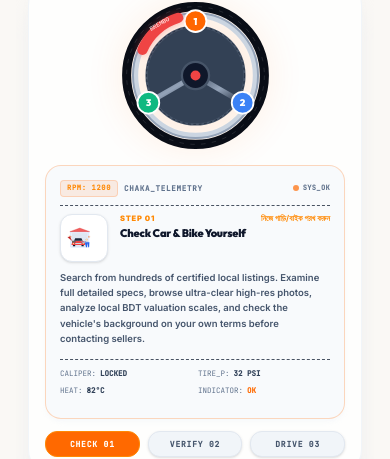
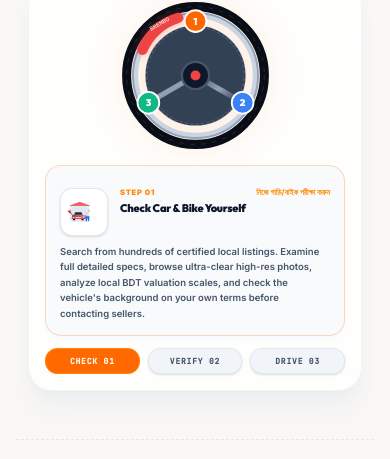
Before and after one commit to mahbub-alom/chaka, a Next.js app: page / in a window 390 px wide. Shown: the part 1393-1852 px from the top of the page. Built offline with nearby package versions, Linux system fonts and the light colour scheme.

Commit message:
how it works mobile device some content comment done

```diff
--- a/sections/HowItWorks.tsx
+++ b/sections/HowItWorks.tsx
@@ -12,7 +12,7 @@ export default function HowItWorks({ isDarkMode }: HowItWorksProps) {
     {
       number: "01",
       title: "Check Car & Bike Yourself",
-      bengaliTitle: "নিজে গাড়ি/বাইক পরখ করুন",
+      bengaliTitle: "নিজে গাড়ি/বাইক পরীক্ষা করুন",
       description: "Search from hundreds of certified local listings. Examine full detailed specs, browse ultra-clear high-res photos, analyze local BDT valuation scales, and check the vehicle's background on your own terms before contacting sellers.",
       color: "orange",
       themeClass: {
@@ -368,8 +368,8 @@ export default function HowItWorks({ isDarkMode }: HowItWorksProps) {
           }`}>
 
             {/* selector bar headers */}
-            <div className="flex items-center justify-between border-b border-dashed border-slate-800/80 dark:border-slate-800/40 pb-2">
-              <div className="flex items-center gap-1.5">
+            {/* <div className="flex items-center justify-between border-b border-dashed border-slate-800/80 dark:border-slate-800/40 pb-2"> */}
+              {/* <div className="flex items-center gap-1.5">
                 <span className={`text-[7px] font-black font-mono tracking-widest px-1.5 py-0.5 rounded border transition-colors ${
                   activeStep.color === 'orange' ? 'bg-orange-500/10 text-orange-400 border-orange-500/20' : activeStep.color === 'blue' ? 'bg-blue-500/10 text-blue-400 border-blue-500/20' : 'bg-emerald-500/10 text-emerald-400 border-emerald-500/20'
                 }`}>
@@ -378,18 +378,18 @@ export default function HowItWorks({ isDarkMode }: HowItWorksProps) {
                 <span className="text-[7.5px] font-mono text-slate-500 uppercase tracking-widest font-black">
                   CHAKA_TELEMETRY
                 </span>
-              </div>
+              </div> */}
 
               {/* Status indicators */}
-              <div className="flex items-center gap-1">
+              {/* <div className="flex items-center gap-1">
                 <div className={`w-1.5 h-1.5 rounded-full transition-colors animate-pulse ${
                   activeStep.color === 'orange' ? 'bg-orange-500' : activeStep.color === 'blue' ? 'bg-blue-500' : 'bg-emerald-500'
                 }`} />
                 <span className="text-[7px] font-mono text-slate-500 font-bold uppercase tracking-wider">
                   SYS_OK
                 </span>
-              </div>
-            </div>
+              </div> */}
+            {/* </div> */}
 
             {/* Infotainment body */}
             <div className="flex items-start gap-3 pt-2 text-left">
@@ -430,7 +430,7 @@ export default function HowItWorks({ isDarkMode }: HowItWorksProps) {
             </p>
 
             {/* Diagnostics checklist */}
-            <div className="grid grid-cols-2 gap-1.5 text-[7.5px] font-mono border-t border-dashed py-2 border-slate-800/80 dark:border-slate-850/40 text-slate-500 text-left mt-3">
+            {/* <div className="grid grid-cols-2 gap-1.5 text-[7.5px] font-mono border-t border-dashed py-2 border-slate-800/80 dark:border-slate-850/40 text-slate-500 text-left mt-3">
               <div className="flex items-center gap-1">
                 <span>CALIPER:</span>
                 <span className="text-slate-700 dark:text-slate-300 font-bold">{activeStep.diagnostics.caliper}</span>
@@ -449,7 +449,7 @@ export default function HowItWorks({ isDarkMode }: HowItWorksProps) {
                   activeStep.color === 'orange' ? 'text-orange-500' : activeStep.color === 'blue' ? 'text-blue-500' : 'text-emerald-500'
                 }`}>{activeStep.diagnostics.signal}</span>
               </div>
-            </div>
+            </div> */}
 
           </div>
 
```
